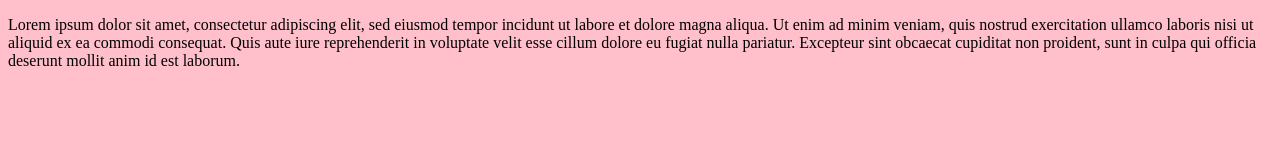
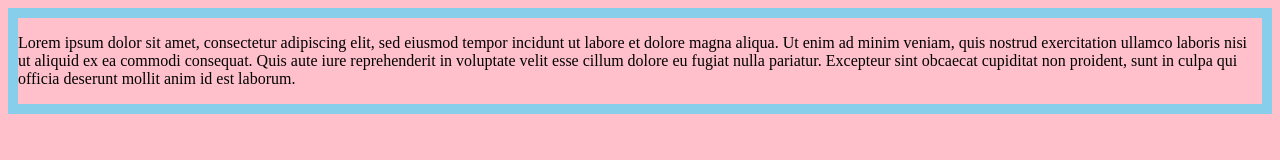
Before and after one commit to JudithGo/hello-world, a plain HTML site: page index.html in a window 1280 px wide. Drawn offline with Linux system fonts and the light colour scheme.

Commit message:
border color

```diff
--- a/index.html
+++ b/index.html
@@ -8,6 +8,7 @@
     <style>
         body{
             background-color: pink;
+            border: 10px solid skyblue;
         }
     </style>
 </head>
```
